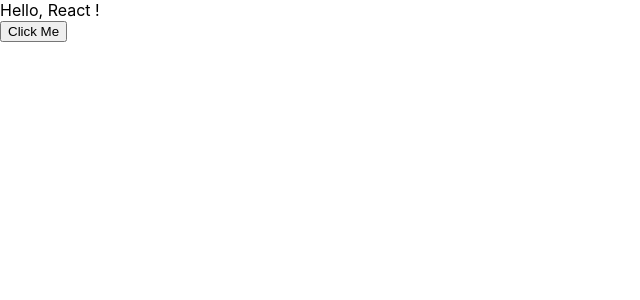
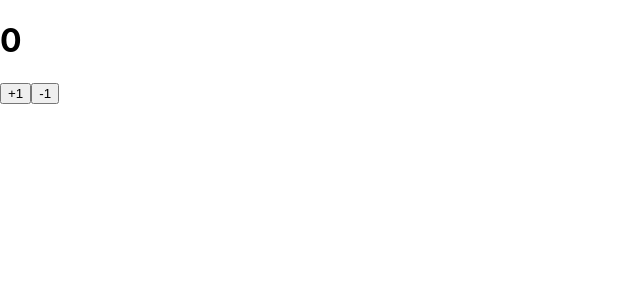
Before and after one commit to kth4249/learnTypescript, a React (Create React App) app in the folder ts-react-tutorial/: page / in a window 1280 px wide. Shown: the top 300 px of the page, without its empty margins (0-640 px from the left). Built offline with nearby package versions, Linux system fonts and the light colour scheme.

Commit message:
타입스크립트로 리액트 상태 관리하기 useState

```diff
--- a/ts-react-tutorial/src/App.tsx
+++ b/ts-react-tutorial/src/App.tsx
@@ -1,12 +1,16 @@
 import React from "react";
 import "./App.css";
+import Counter from "./Counter";
 import Greetings from "./Greetings";
 
+// const App: React.FC = () => {
+//   const onClick = (name: string) => {
+//     console.log(`${name} says hello`);
+//   };
+//   return <Greetings name="React" onClick={onClick} />;
+// };
 const App: React.FC = () => {
-  const onClick = (name: string) => {
-    console.log(`${name} says hello`);
-  };
-  return <Greetings name="React" onClick={onClick} />;
-};
+  return <Counter />
+}
 
 export default App;
--- /dev/null
+++ b/ts-react-tutorial/src/Counter.tsx
@@ -0,0 +1,25 @@
+// 타입스크립트로 리액트 상태 관리하기
+
+import React, { useState } from "react";
+
+export default function Counter() {
+  //   const [count, setCount] = useState<number>(0)
+  // useState를 사용할 때 Generics를 사용하지 않아도 타입이 유추됨
+  const [count, setCount] = useState(0);
+
+  // null일 수도 있고 아닐 수도 있을 때 Generics를 활용
+  type Information = { name: string; description: string };
+  const [info, setInformation] = useState<Information | null>(null);
+
+  const onIncrease = () => setCount(count + 1);
+  const onDecrease = () => setCount(count - 1);
+  return (
+    <div>
+      <h1>{count}</h1>
+      <div>
+        <button onClick={onIncrease}>+1</button>
+        <button onClick={onDecrease}>-1</button>
+      </div>
+    </div>
+  );
+}
```
